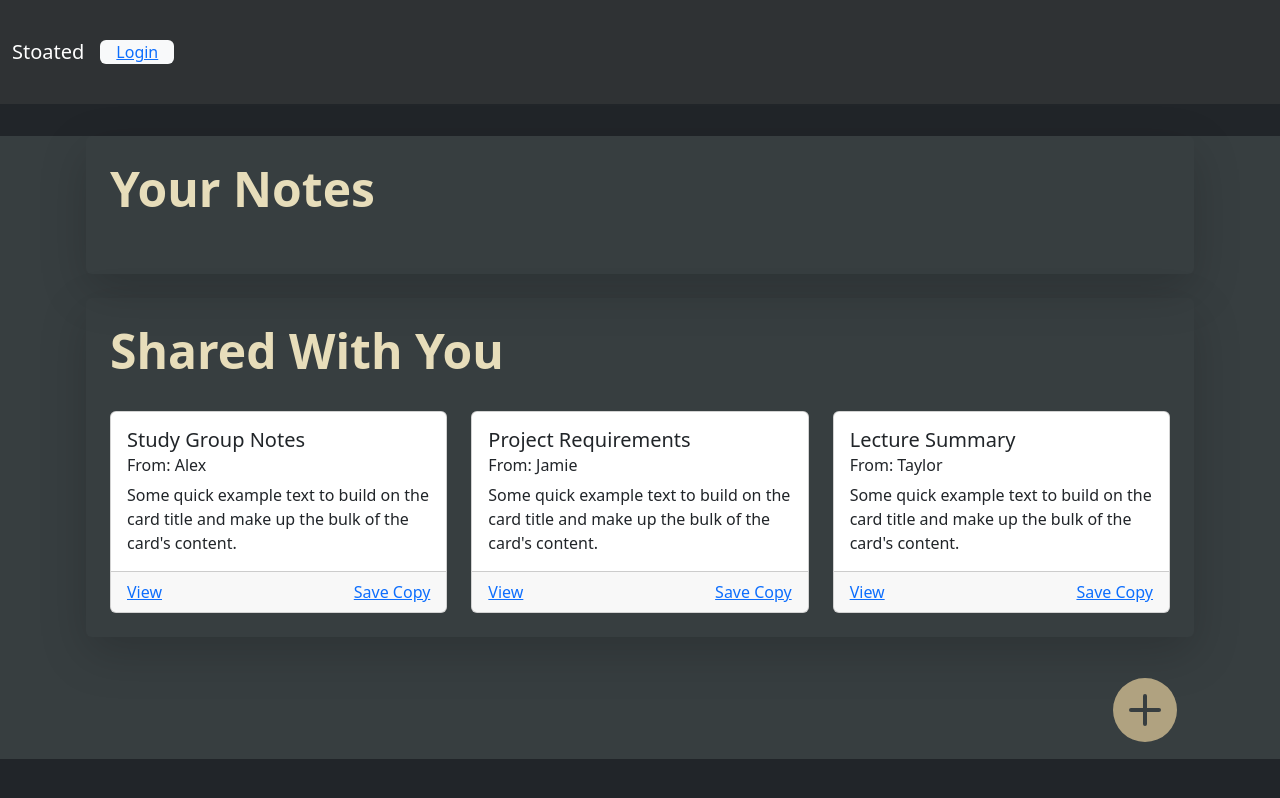
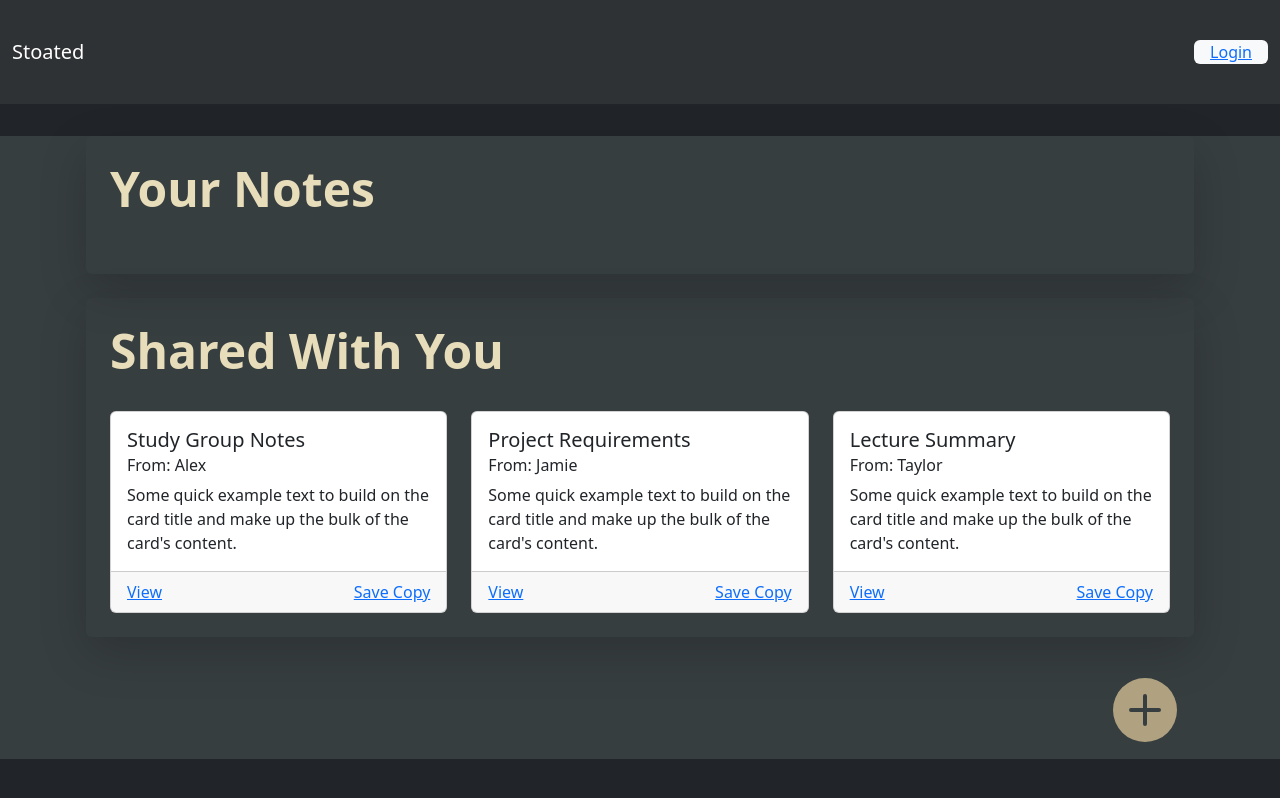
Before and after one commit to Jacob-Lebl-BCIT/1800_202510_BBY15, a website: page public/pages/notes.html in a window 1280 px wide. Drawn offline with nearby package versions, Linux system fonts and the light colour scheme; some packages are replaced by stand-ins of ours; no server answers; a script that the page names is missing.

Commit message:
Shifted nav contents to the right, added .d2 files to .gitignore

```diff
--- a/public/pages/skeleton/nav.html
+++ b/public/pages/skeleton/nav.html
@@ -7,7 +7,7 @@
         </button>
 
         <div class="offcanvas offcanvas-end accent" tabindex="-1" id="offcanvasNavbar">
-            <div class="offcanvas-body">
+            <div class="offcanvas-body justify-content-end">
                 <div class="offcanvas-header rounded-2 mb-4">
                     <h4 class="offcanvas-title text-light" id="offcanvasNavbarLabel">Navbar</h4>
                     <button type="button" class="btn-close btn-close-white" data-bs-dismiss="offcanvas" aria-label="Close"></button>
```
Also changed, not shown: 1 other file.
